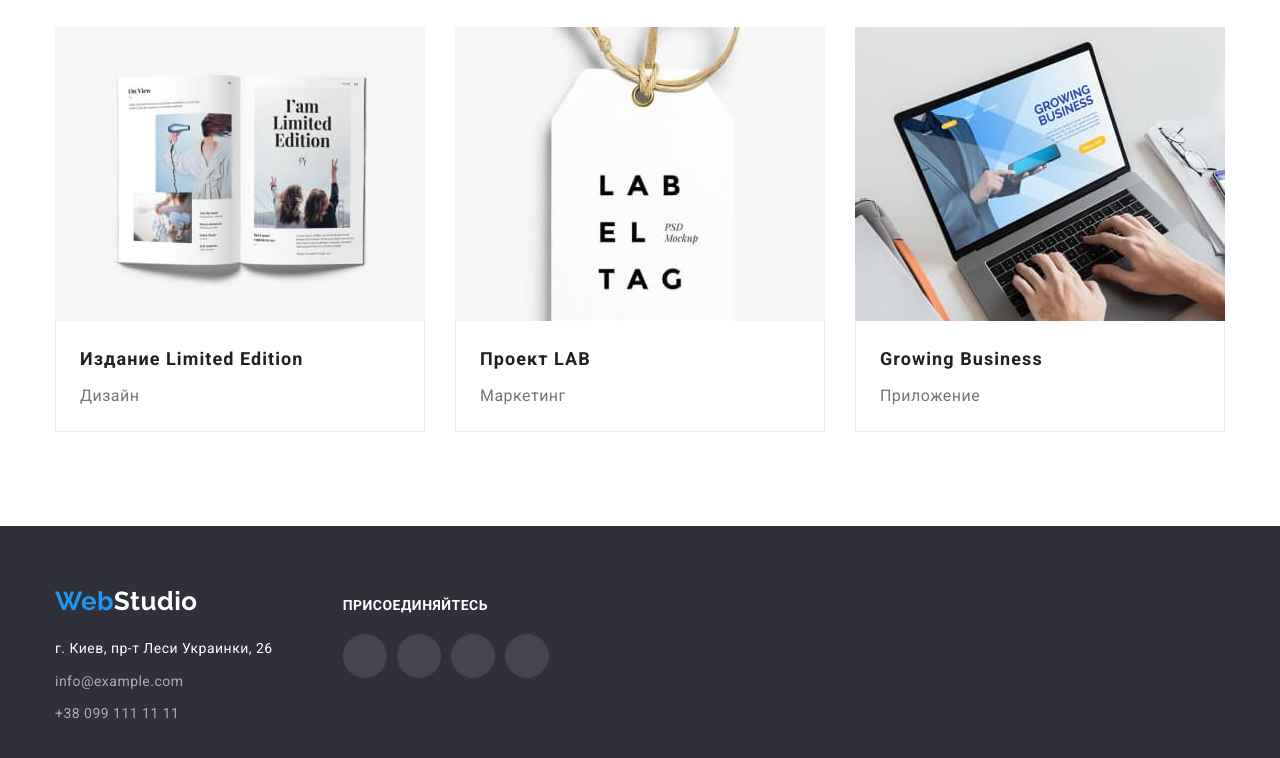
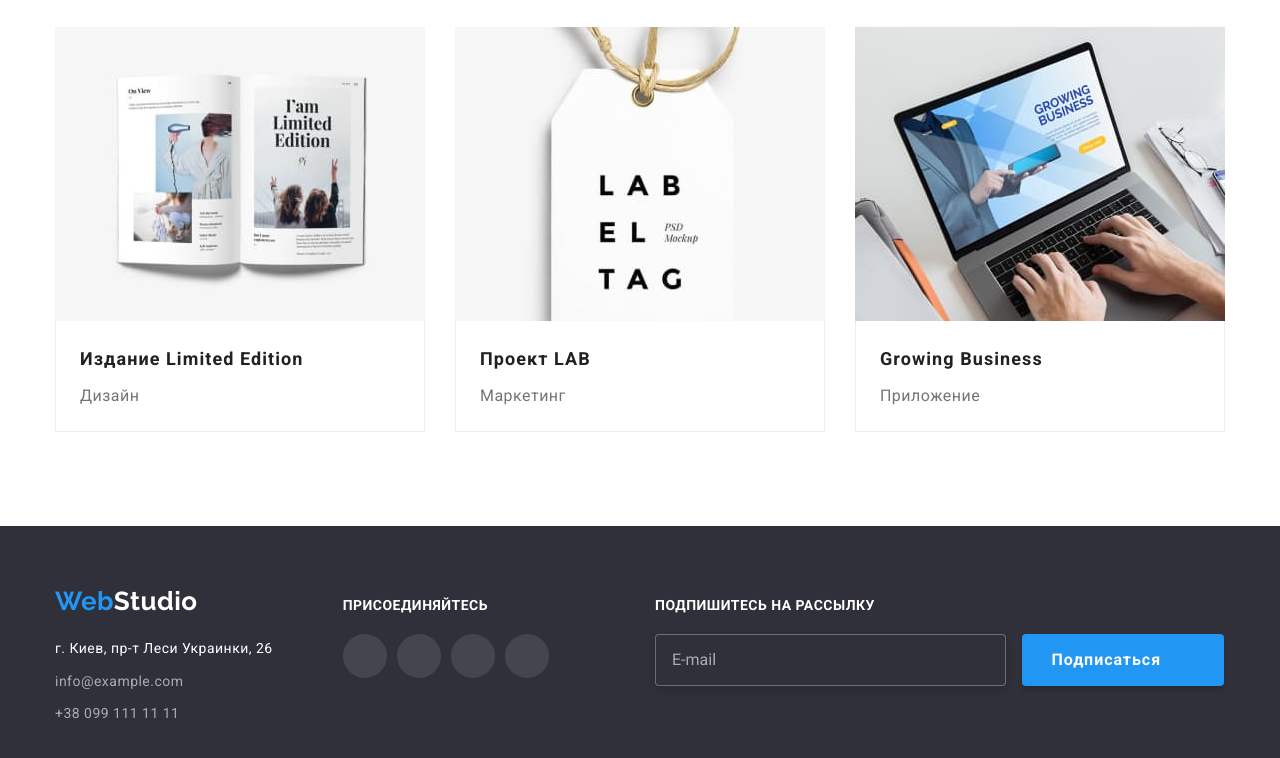
Before and after one commit to SPoluliakh/goit-markup-hw-06, a plain HTML site: page portfolio.html in a window 1280 px wide. Shown: the part 1106-1864 px from the top of the page. Drawn offline with nearby package versions, Linux system fonts and the light colour scheme.

Commit message:
добавлено форму на страничку портфолио

```diff
--- a/portfolio.html
+++ b/portfolio.html
@@ -276,6 +276,19 @@
             </li>
           </ul>
         </div>
+
+        <form class="subscription" name="subscription">
+          <em class="act-title">Подпишитесь на рассылку</em>
+          <label>
+            <input type="email" class="subscription-input" name="email" placeholder="E-mail" />
+            <button class="subscription-btn" type="submit">
+              Подписаться
+              <svg class="subscription-svg" width="24px" height="24px">
+                <use href="./images/sprite.svg#icon-subscribtion"></use>
+              </svg>
+            </button>
+          </label>
+        </form>
       </div>
     </footer>
   </body>
```
